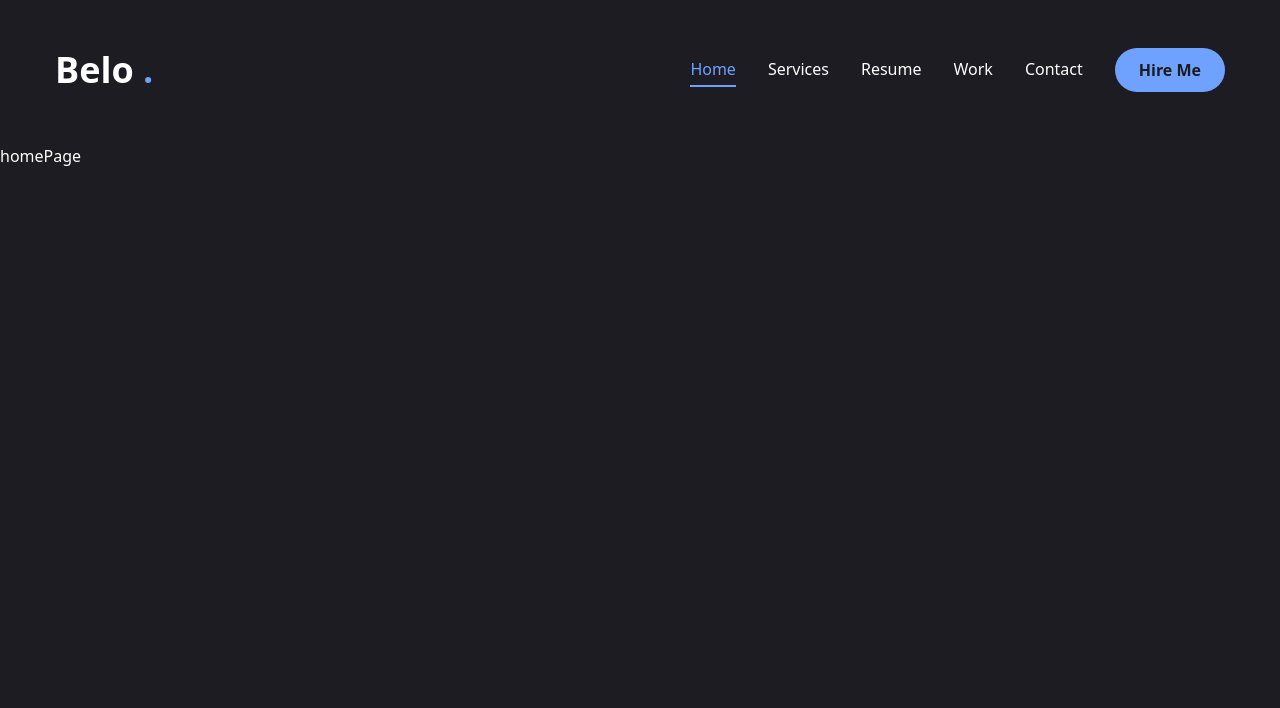
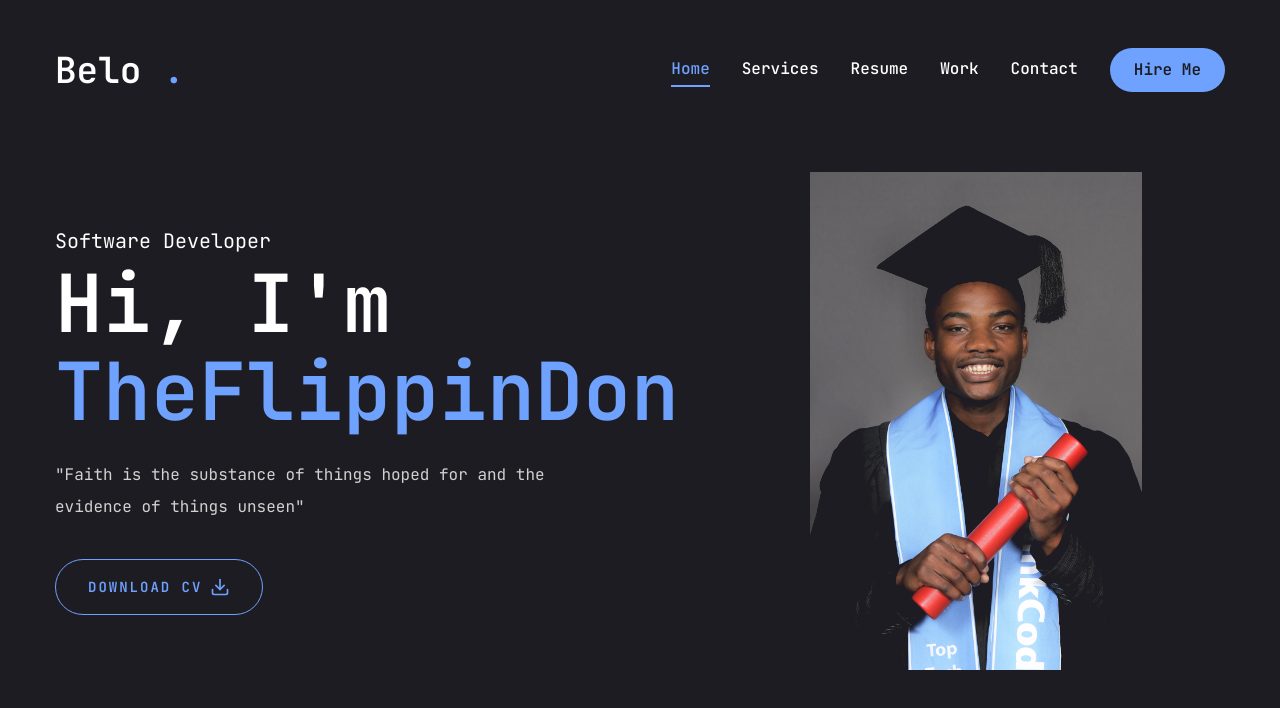
Before and after one commit to AdrianDaDon/portfolio, a Next.js app in the folder belo_portfolio/: page / in a window 1280 px wide. Shown: the top 708 px of the page. Built offline with nearby package versions, Linux system fonts and the light colour scheme.

Commit message:
finally got the images to display

```diff
--- a/belo_portfolio/app/globals.css
+++ b/belo_portfolio/app/globals.css
@@ -9,4 +9,15 @@
     @apply font-primary;
     @apply bg-primary text-white leading-loose;
   }
+
+  .h1 {
+    @apply text-[48px] xl:text-[80px] leading-[1.1] font-semibold;
+  }
+  .h2 {
+    @apply text-[36px] xl:text-[48px] leading-[1.1] font-semibold;
+  }
+  .h3 {
+    @apply text-[20px] xl:text-[24px] leading-[1.1] font-semibold;
+  }
+
 }
--- a/belo_portfolio/app/page.jsx
+++ b/belo_portfolio/app/page.jsx
@@ -1,7 +1,36 @@
 import Image from "next/image";
+import { Button } from "@/components/ui/button";
+import { FiDownload } from "react-icons/fi";
+import Photo from "@/components/Photo";
 
 export default function Home() {
   return (
-    <main>homePage</main>
+    <section className="h-full">
+      <div className="container mx-auto h-full">
+        <div className="flex flex-col xl:flex-row  items-center justify-between xl:pt-8 xl:pb-24">
+          {/* TEXT */}
+          <div className="text-center xl:text-left">
+            <span className="text-xl">Software Developer</span>
+            <h1 className="h1 mb-6">Hi, I'm <br /> <span className="text-accent">TheFlippinDon</span></h1>
+            <p className="max-w-[500px] mb-9 text-white/80">"Faith is the substance of things hoped for and the evidence of things unseen"</p>
+
+            {/* DOWNLOAD BTN */}
+            <Button
+              variant="outline"
+              size="lg"
+              className="uppercase flex items-center gap-2"
+            >
+              <span>Download CV</span>
+              <FiDownload className="text-xl"/>
+            </Button>
+          </div>
+          {/* PHOTO */}
+          <div className="order-1 xl:order-none mb-8 xl:mb-0">
+            <Photo />
+          </div>
+
+        </div>
+      </div>
+    </section>
   );
 }
--- /dev/null
+++ b/belo_portfolio/components/Photo.jsx
@@ -0,0 +1,37 @@
+"use client";
+
+import { motion } from "framer-motion";
+import Image from "next/image";
+
+
+export default function Photo() {
+    return(
+        <div className="w-full h-full relative">
+            <motion.div
+                initial={{opacity: 0}}
+                animate={{
+                    opacity: 1,
+                    transition: {
+                        duration: 2.4,
+                        delay: 0.4,
+                        ease: 'easeInOut'
+                    }
+                }}
+
+            >
+                <div
+                    className="w-[298px] h-[298px] xl:h-[498px] xl:w-[498px] mix-blend-lighten"
+                >
+                    <Image
+                        src="/assets/IMG_0005.JPG"
+                        priority
+                        quality={100}
+                        fill
+                        className="object-contain"
+                        // alt="graduation picture of Adrian"
+                    />
+                </div>
+            </motion.div>
+        </div>
+    )
+}
--- a/belo_portfolio/jsconfig.json
+++ b/belo_portfolio/jsconfig.json
@@ -1,7 +1,8 @@
 {
   "compilerOptions": {
     "paths": {
-      "@/*": ["./*"]
+      "@/*": ["./*"],
+      "@public": ["./public"],
     }
   }
 }
--- a/belo_portfolio/tailwind.config.mjs
+++ b/belo_portfolio/tailwind.config.mjs
@@ -20,7 +20,7 @@
 		xl: "1200px"
 	},
 	fontFamily: {
-		primary: "var(--font-jetbriansMono)"
+		primary: "var(--font-jetbrainsMono)"
 	},
   	extend: {
   		colors: {
```
Also changed, not shown: belo_portfolio/public/assets/IMG_0005.JPG (added), belo_portfolio/public/assets/gradLogo.png (added).
